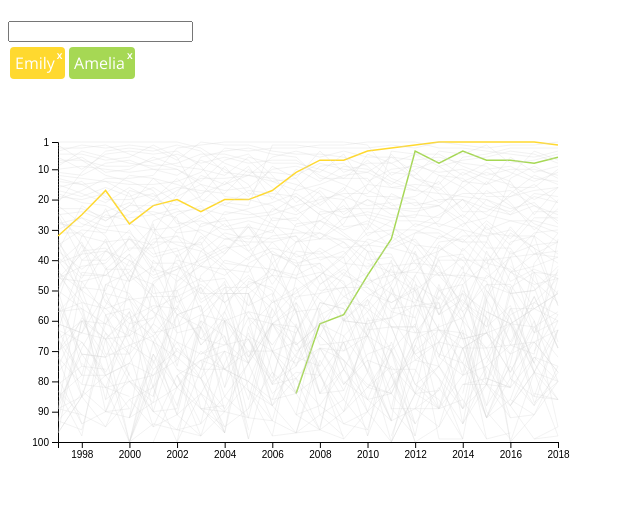
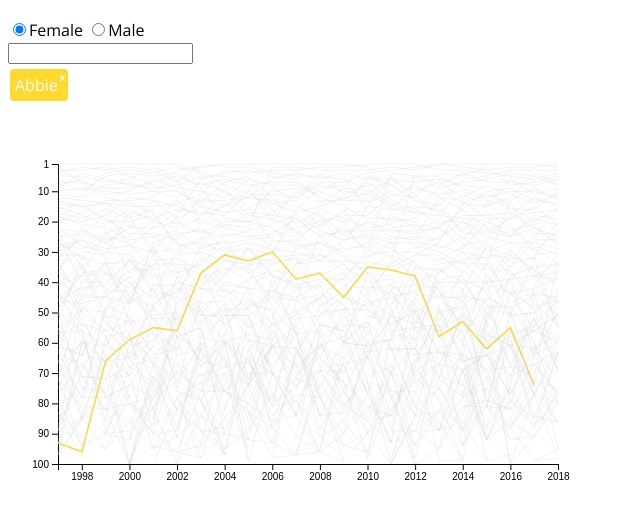
Before and after one commit to MarkPaulin/baby-names, a plain HTML site: page index.html in a window 1280 px wide. Shown: the part 67-586 px from the top of the page, without its empty margins (0-640 px from the left). Drawn offline with nearby package versions, Linux system fonts and the light colour scheme.

Commit message:
fixed name input

```diff
--- a/index.html
+++ b/index.html
@@ -7,6 +7,10 @@
 </head>
 <body>
   <h1>Baby Names</h1>
+  <form id="genderInput" action="">
+    <input type="radio" name="gender" value="female" checked onchange="drawFemale()">Female
+    <input type="radio" name="gender" value="male" onchange="drawMale()">Male
+  </form>
   <div id="inputHolder">
     <input id="highlightInput" type="text" onkeypress="inputPress(event)"></input>
     <span id="inputResponse"></span>
--- a/js/01_chart.js
+++ b/js/01_chart.js
@@ -1,4 +1,5 @@
 function drawChart(data) {
+  clearSelection();
   const svg = d3.select('#chart');
 
   const width = 600,
@@ -46,4 +47,7 @@ function drawChart(data) {
       .attr('id', d => d.name)
       .attr('d', d => line(d.ranks))
       .on('click', () => highlight(line));
+
+  const first = ranks[0]['name'];
+  highlight(first);
 }
--- a/js/02_inputs.js
+++ b/js/02_inputs.js
@@ -1,9 +1,19 @@
-var freeColours = ['#66c2a5','#fc8d62','#8da0cb','#e78ac3','#a6d854','#ffd92f'];
-var usedColours = []
+const colourPalette = ['#66c2a5','#fc8d62','#8da0cb','#e78ac3','#a6d854','#ffd92f'];
+var freeColours = colourPalette.slice();
+var usedColours = [];
+
+var highlighted = [];
 
 const names = d3.select('#highlightName');
 
 function highlight(n) {
+  if (highlighted.length == colourPalette.length) {
+    var nameOut = highlighted[0];
+    unhighlight(nameOut);
+  }
+
+  highlighted.push(n);
+
   var line = d3.select(`path.line#${n}`);
   var col = freeColours.pop();
   usedColours.push(col);
@@ -22,12 +32,12 @@ function highlight(n) {
       .on('click', () => unhighlight(n));
 }
 
-
 function unhighlight(n) {
+  highlighted.splice(highlighted.indexOf(n), 1);
   var line = d3.select(`path.line#${n}`);
 
   var col = line.style('stroke');
-  usedColours.pop(col);
+  usedColours.splice(usedColours.indexOf(col), 1);
   freeColours.push(col);
 
   line.style('stroke', 'lightgrey');
@@ -40,8 +50,6 @@ function inputName(name) {
   var line = d3.select(`path.line#${name}`);
   if (!line.empty()) {
     highlight(name);
-  } else {
-
   }
   document.getElementById('highlightInput').value = '';
 }
@@ -51,3 +59,15 @@ function inputPress(e) {
     inputName(document.getElementById('highlightInput').value);
   }
 }
+
+function clearSelection() {
+  freeColours = colourPalette.slice();
+  usedColours = [];
+  highlighted = [];
+
+  d3.selectAll('path.line')
+    .style('stroke', 'lightgrey')
+    .classed('highlight', false);
+
+  d3.select('#highlightName').html('');
+}
--- a/js/script.js
+++ b/js/script.js
@@ -1,7 +1,22 @@
 initialiseCanvas();
 
-d3.json('data/girl_names.json').then(data => {
-  drawChart(data);
-  highlight('Emily');
-  highlight('Amelia');
+var files = ['data/girl_names.json', 'data/boy_names.json'];
+
+var promises = [];
+
+const nameData = [];
+
+files.forEach(f => promises.push(d3.json(f)));
+
+Promise.all(promises).then(data => {
+  nameData.push(data[0], data[1]);
+  drawChart(data[0]);
 });
+
+function drawFemale() {
+  drawChart(nameData[0]);
+}
+
+function drawMale() {
+  drawChart(nameData[1]);
+}
```
